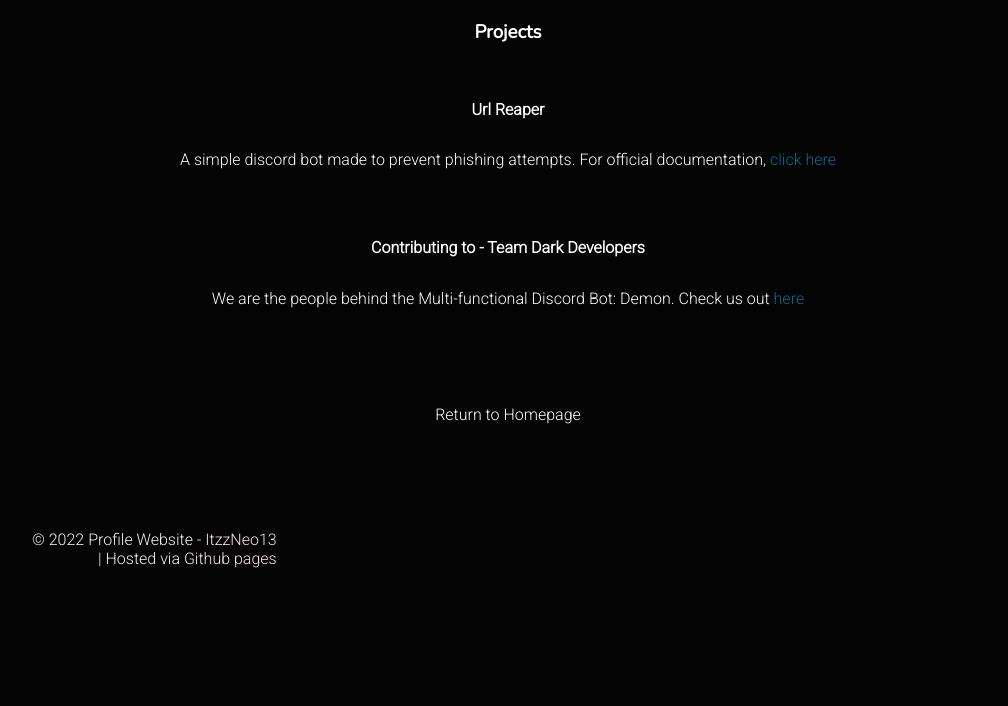
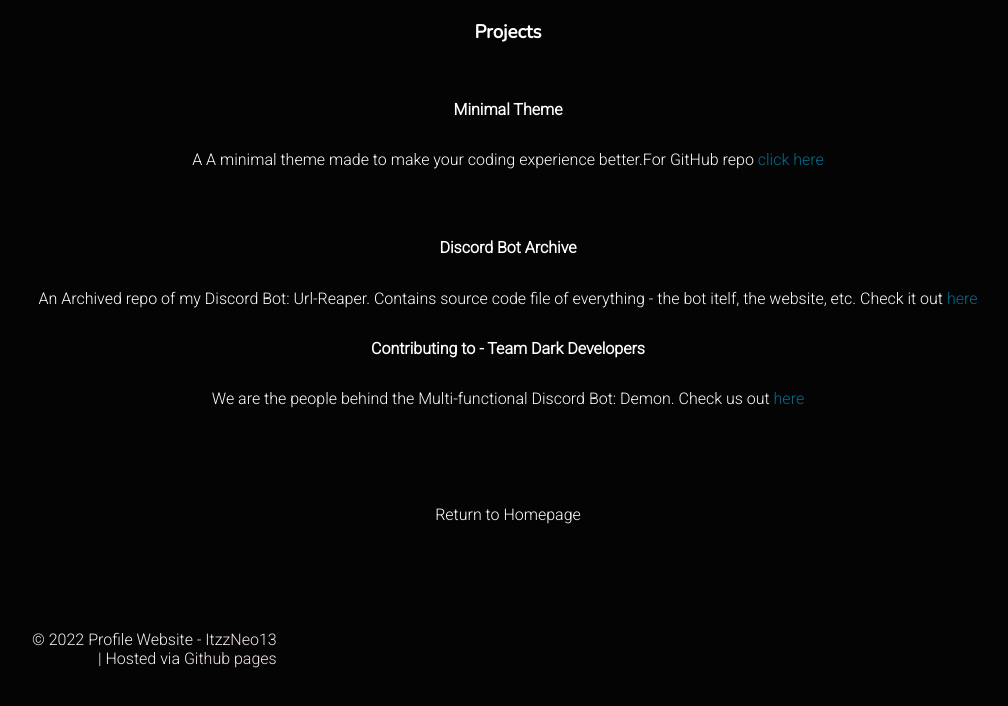
Before and after one commit to ItzzNeo13/itzzneo13.github.io, a plain HTML site: page project.html in a window 1280 px wide. Shown: the whole page, without its empty margins (132-1140 px from the left). Drawn offline with nearby package versions, Linux system fonts and the light colour scheme.

Commit message:
Updated Project page
Replaced old bot repo link with new one and added theme link

```diff
--- a/project.html
+++ b/project.html
@@ -12,10 +12,13 @@
 <!-------Head End-------->
 <body>
         <h3 id="title">Projects</h3>
-        <h4>Url Reaper</h4>
-        <p>A simple discord bot made to prevent
-        phishing attempts. For official documentation, <a id="c1" href="https://github.com/url-reaper">click here</a></p>
+        <h4>Minimal Theme</h4>
+        <p>A A minimal theme made to make your coding experience better.For GitHub repo <a id="c1" href="https://github.com/ItzzNeo13/Minimal-Theme">click here</a></p>
         <br>
+<!---------------------------->
+        <h4>Discord Bot Archive</h4>
+        <p>An Archived repo of my Discord Bot: Url-Reaper. Contains source code file of everything - the bot itelf, the website, etc. Check it out <a id="c2" href="https://github.com/ItzzNeo13/Discord-Bot-Archive">here</a></p>
+
 <!---------------------------->
         <h4>Contributing to - Team Dark Developers</h4>
         <p>We are the people
```
